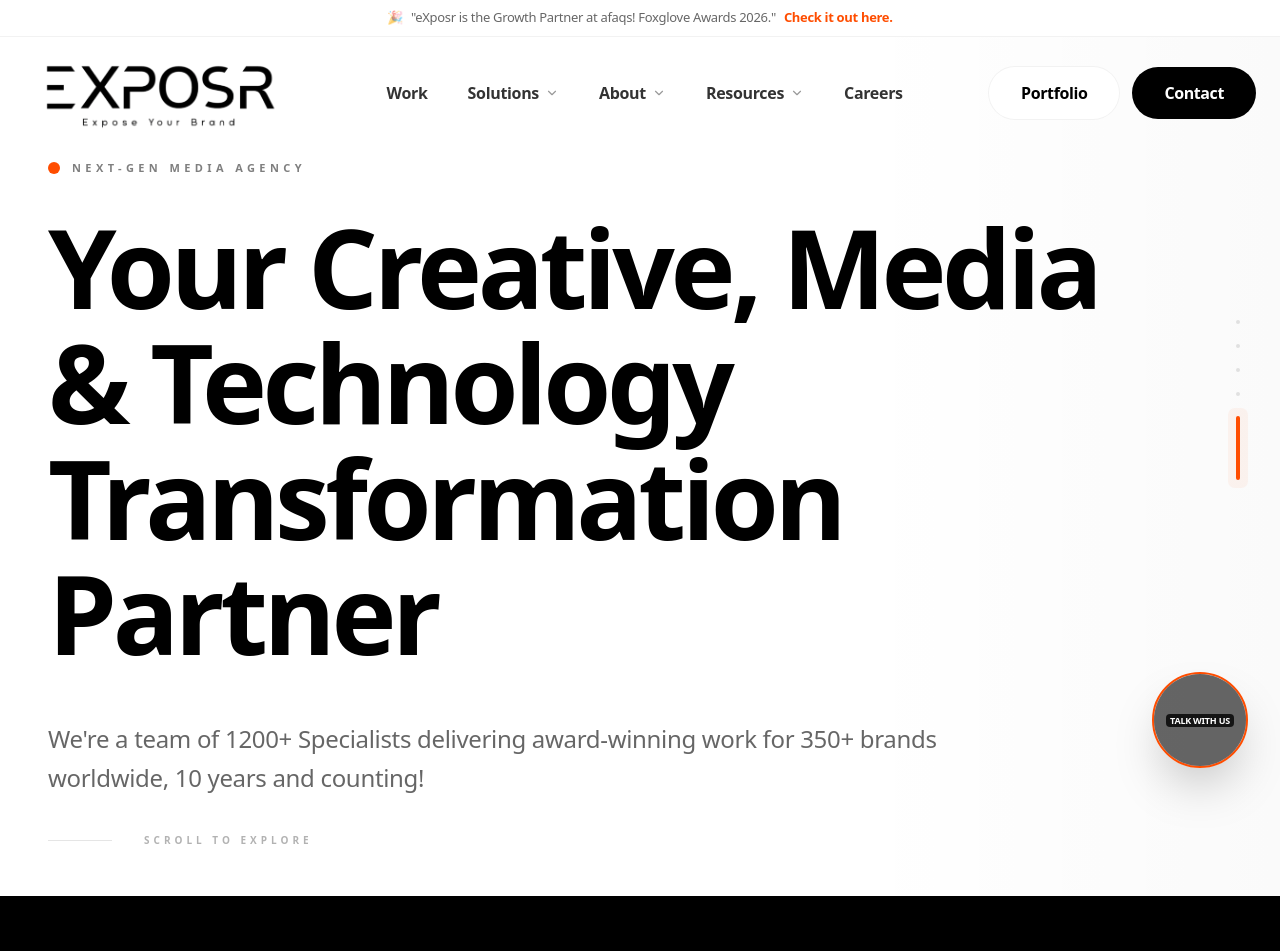
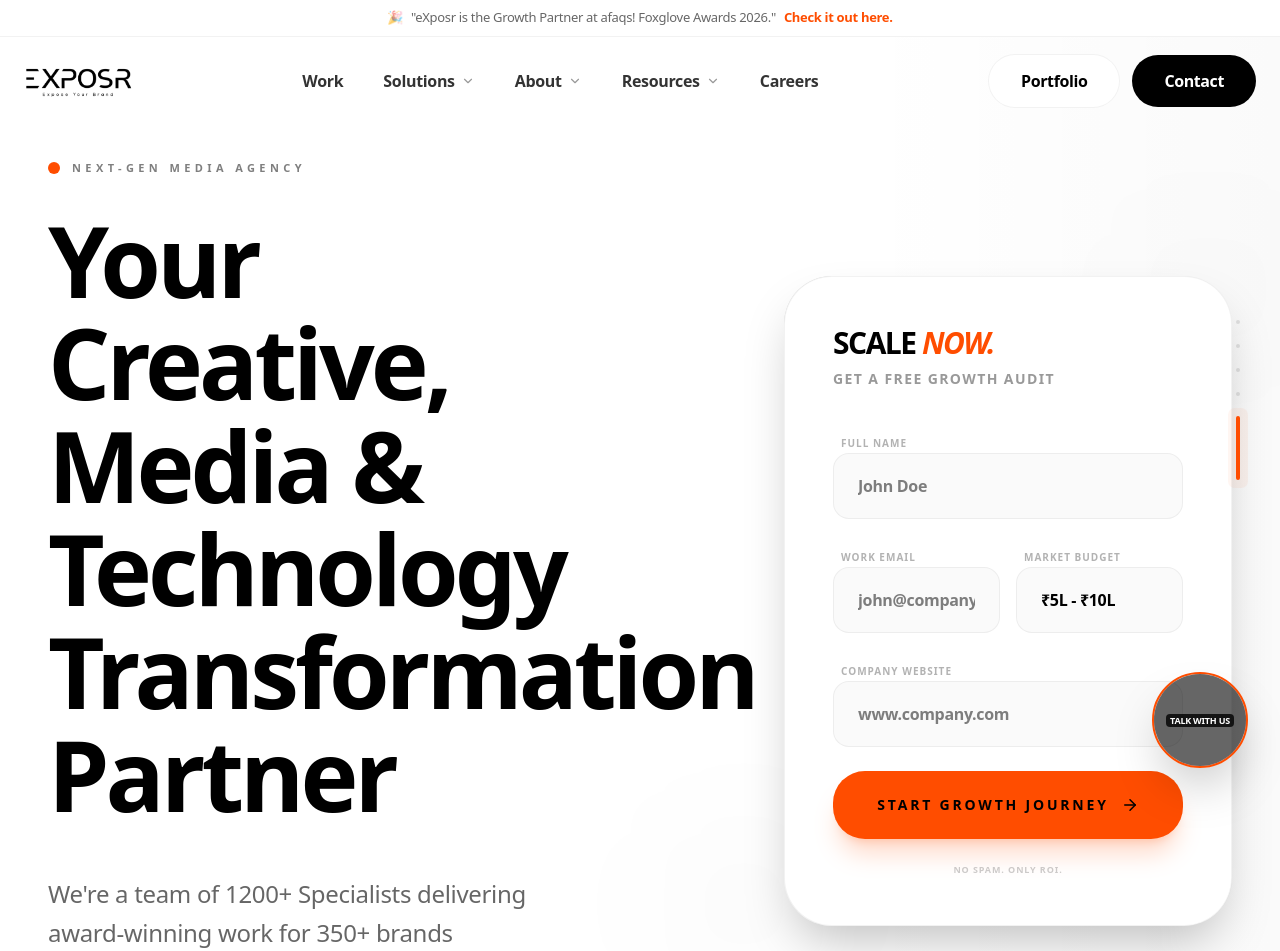
Before and after one commit to ishwaryavardhan/exposr-website, a Next.js app: page / in a window 1280 px wide. Shown: the top 951 px of the page. Built offline with nearby package versions, Linux system fonts and the light colour scheme; grey boxes are pictures that could not be loaded.

Commit message:
Hero section form complete

```diff
--- a/src/app/media-production/page.tsx
+++ b/src/app/media-production/page.tsx
@@ -10,6 +10,7 @@
 import MediaImpactReveal from '@/components/sections/MediaImpactReveal';
 import MediaServicesTimeline from '@/components/sections/MediaServicesTimeline';
 import WebShorties from '@/components/sections/WebShorties';
+import LeadForm from '@/components/ui/LeadForm';
 
 // ── Workflow stages ─────────────────────────────────────────────────────────
 const stages = [
@@ -105,7 +106,7 @@
             {/* ── Hero ── */}
             <section className="bg-white min-h-[90vh] pt-60 pb-4 px-6 md:px-12 flex items-start relative overflow-hidden">
                 <div className="max-w-[1400px] mx-auto w-full relative z-10">
-                    <div className="max-w-6xl">
+                    <div className="grid grid-cols-1 lg:grid-cols-2 gap-16 lg:gap-2 items-center">
                         <motion.div
                             initial={{ opacity: 0, y: 40 }}
                             animate={{ opacity: 1, y: 0 }}
@@ -119,7 +120,7 @@
                             </div>
 
                             <h1
-                                className="text-6xl md:text-8xl lg:text-[145px] font-black text-black mb-8 mt-4"
+                                className="text-6xl md:text-8xl lg:text-[95px] font-black text-black mb-8 mt-4"
                                 style={{ lineHeight: '0.88', letterSpacing: '-0.07em' }}
                             >
                                 Every Frame.<br />
@@ -155,6 +156,26 @@
                                 </div>
                             </div>
                         </motion.div>
+
+                        <div className="relative">
+                            <LeadForm
+                                title="Create <span class='text-brand-orange italic'>Media.</span>"
+                                subtitle="Get a Free Production Consultation"
+                                buttonText="Start Production Journey"
+                            />
+
+                            {/* Decorative floating elements */}
+                            <motion.div
+                                animate={{ y: [0, -20, 0] }}
+                                transition={{ duration: 4, repeat: Infinity, ease: "easeInOut" }}
+                                className="absolute -top-10 -right-10 w-32 h-32 bg-black/[0.02] rounded-full blur-3xl -z-10"
+                            />
+                            <motion.div
+                                animate={{ y: [0, 20, 0] }}
+                                transition={{ duration: 5, repeat: Infinity, ease: "easeInOut" }}
+                                className="absolute -bottom-10 -left-10 w-40 h-40 bg-black/[0.02] rounded-full blur-3xl -z-10"
+                            />
+                        </div>
                     </div>
                 </div>
                 <div className="absolute top-0 right-0 w-1/3 h-full bg-gradient-to-l from-black/[0.02] to-transparent pointer-events-none" />
--- a/src/components/layout/Navbar.tsx
+++ b/src/components/layout/Navbar.tsx
@@ -65,11 +65,11 @@
                     <div className="flex items-center">
                         <Link href="/" className="flex items-center">
                             <Image
-                                src="/exposr-logo.png"
+                                src="/exposr new one.png"
                                 alt="eXposr Media"
                                 width={180}
                                 height={60}
-                                className="h-20 w-auto transition-all duration-300 object-contain"
+                                className="h-14 w-auto transition-all duration-300 object-contain"
                                 priority
                                 quality={100}
                             />
--- a/src/components/sections/Hero.tsx
+++ b/src/components/sections/Hero.tsx
@@ -3,12 +3,13 @@
 import { motion } from 'framer-motion';
 import { ChevronRight } from 'lucide-react';
 import Image from 'next/image';
+import LeadForm from '@/components/ui/LeadForm';
 const Hero = () => {
     return (
         <section className="bg-white min-h-[70vh] pt-40 md:pt-52 lg:pt-40 sm:pt-44 pb-12 px-6 md:px-12 flex items-start relative overflow-hidden">
 
             <div className="max-w-[1400px] mx-auto w-full relative z-10">
-                <div className="max-w-6xl">
+                <div className="grid grid-cols-1 lg:grid-cols-2 gap-16 lg:gap-32 items-center">
                     <motion.div
                         initial={{ opacity: 0, y: 40 }}
                         animate={{ opacity: 1, y: 0 }}
@@ -18,7 +19,7 @@
                             <div className="w-3 h-3 rounded-full bg-brand-orange"></div>
                             <span className="text-[11px] font-black uppercase tracking-[0.4em] text-black/50">Next-Gen Media Agency</span>
                         </div>
-                        <h1 className="text-5xl md:text-8xl lg:text-[110px] font-black text-black leading-[1.05] tracking-[-0.04em] mb-12">
+                        <h1 className="text-5xl md:text-6xl lg:text-[98px] font-black text-black leading-[1.05] tracking-[-0.04em] mb-12">
                             Your Creative, Media & Technology <br className="hidden lg:block" />
                             Transformation Partner
                         </h1>
@@ -37,6 +38,22 @@
                             <span className="text-[10px] font-black uppercase tracking-[0.4em] text-black/30 ">Scroll to Explore</span>
                         </div>
                     </motion.div>
+
+                    <div className="relative">
+                        <LeadForm />
+
+                        {/* Decorative floating elements */}
+                        <motion.div
+                            animate={{ y: [0, -20, 0] }}
+                            transition={{ duration: 4, repeat: Infinity, ease: "easeInOut" }}
+                            className="absolute -top-10 -right-10 w-32 h-32 bg-black/[0.02] rounded-full blur-3xl -z-10"
+                        />
+                        <motion.div
+                            animate={{ y: [0, 20, 0] }}
+                            transition={{ duration: 5, repeat: Infinity, ease: "easeInOut" }}
+                            className="absolute -bottom-10 -left-10 w-40 h-40 bg-black/[0.02] rounded-full blur-3xl -z-10"
+                        />
+                    </div>
                 </div>
             </div>
 
--- /dev/null
+++ b/src/components/ui/LeadForm.tsx
@@ -0,0 +1,80 @@
+"use client";
+
+import { motion } from 'framer-motion';
+import { ArrowRight } from 'lucide-react';
+
+interface LeadFormProps {
+    title?: string;
+    subtitle?: string;
+    buttonText?: string;
+}
+
+const LeadForm = ({
+    title = "Scale <span class='text-brand-orange italic'>Now.</span>",
+    subtitle = "Get a Free Growth Audit",
+    buttonText = "Start Growth Journey"
+}: LeadFormProps) => {
+    return (
+        <motion.div
+            initial={{ opacity: 0, scale: 0.95 }}
+            animate={{ opacity: 1, scale: 1 }}
+            transition={{ duration: 0.8, delay: 0.2 }}
+            className="w-full max-w-md ml-auto p-1px bg-gradient-to-br from-black/20 via-black/5 to-black/20 rounded-[3rem] shadow-2xl"
+        >
+            <div className="bg-white rounded-[3rem] p-10 md:p-12 border border-black/5">
+                <div className="mb-10">
+                    <h3 className="text-3xl font-black text-black tracking-tighter uppercase mb-2" dangerouslySetInnerHTML={{ __html: title }} />
+                    <p className="text-sm text-black/40 font-bold uppercase tracking-widest">{subtitle}</p>
+                </div>
+
+                <form className="space-y-6">
+                    <div className="space-y-2">
+                        <label className="text-[10px] font-black uppercase tracking-widest text-black/30 px-2">Full Name</label>
+                        <input
+                            type="text"
+                            className="w-full px-6 py-5 bg-neutral-50 border border-black/5 rounded-2xl text-black font-bold focus:outline-none focus:border-black/20 transition-colors"
+                            placeholder="John Doe"
+                        />
+                    </div>
+
+                    <div className="grid grid-cols-2 gap-4">
+                        <div className="space-y-2">
+                            <label className="text-[10px] font-black uppercase tracking-widest text-black/30 px-2">Work Email</label>
+                            <input
+                                type="email"
+                                className="w-full px-6 py-5 bg-neutral-50 border border-black/5 rounded-2xl text-black font-bold focus:outline-none focus:border-black/20 transition-colors"
+                                placeholder="john@company.com"
+                            />
+                        </div>
+                        <div className="space-y-2">
+                            <label className="text-[10px] font-black uppercase tracking-widest text-black/30 px-2">Market Budget</label>
+                            <select className="w-full px-6 py-5 bg-neutral-50 border border-black/5 rounded-2xl text-black font-bold focus:outline-none focus:border-black/20 appearance-none transition-colors">
+                                <option>₹5L - ₹10L</option>
+                                <option>₹10L - ₹50L</option>
+                                <option>₹50L+</option>
+                            </select>
+                        </div>
+                    </div>
+
+                    <div className="space-y-2">
+                        <label className="text-[10px] font-black uppercase tracking-widest text-black/30 px-2">Company Website</label>
+                        <input
+                            type="text"
+                            className="w-full px-6 py-5 bg-neutral-50 border border-black/5 rounded-2xl text-black font-bold focus:outline-none focus:border-black/20 transition-colors"
+                            placeholder="www.company.com"
+                        />
+                    </div>
+
+                    <button className="group w-full py-6 bg-brand-orange text-black rounded-[2rem] font-black uppercase tracking-[0.2em] text-sm flex items-center justify-center gap-3 hover:scale-[1.02] transition-transform active:scale-95 shadow-xl shadow-brand-orange/20">
+                        {buttonText}
+                        <ArrowRight size={18} className="group-hover:translate-x-1 transition-transform" />
+                    </button>
+
+                    <p className="text-[9px] text-center text-black/20 font-bold uppercase tracking-widest">No Spam. Only ROI.</p>
+                </form>
+            </div>
+        </motion.div>
+    );
+};
+
+export default LeadForm;
```
Also changed, not shown: src/app/ppc-management/page.tsx (+24 -3 lines), src/app/seo-optimization/page.tsx (+25 -4 lines), public/exposr new one.png (added).
